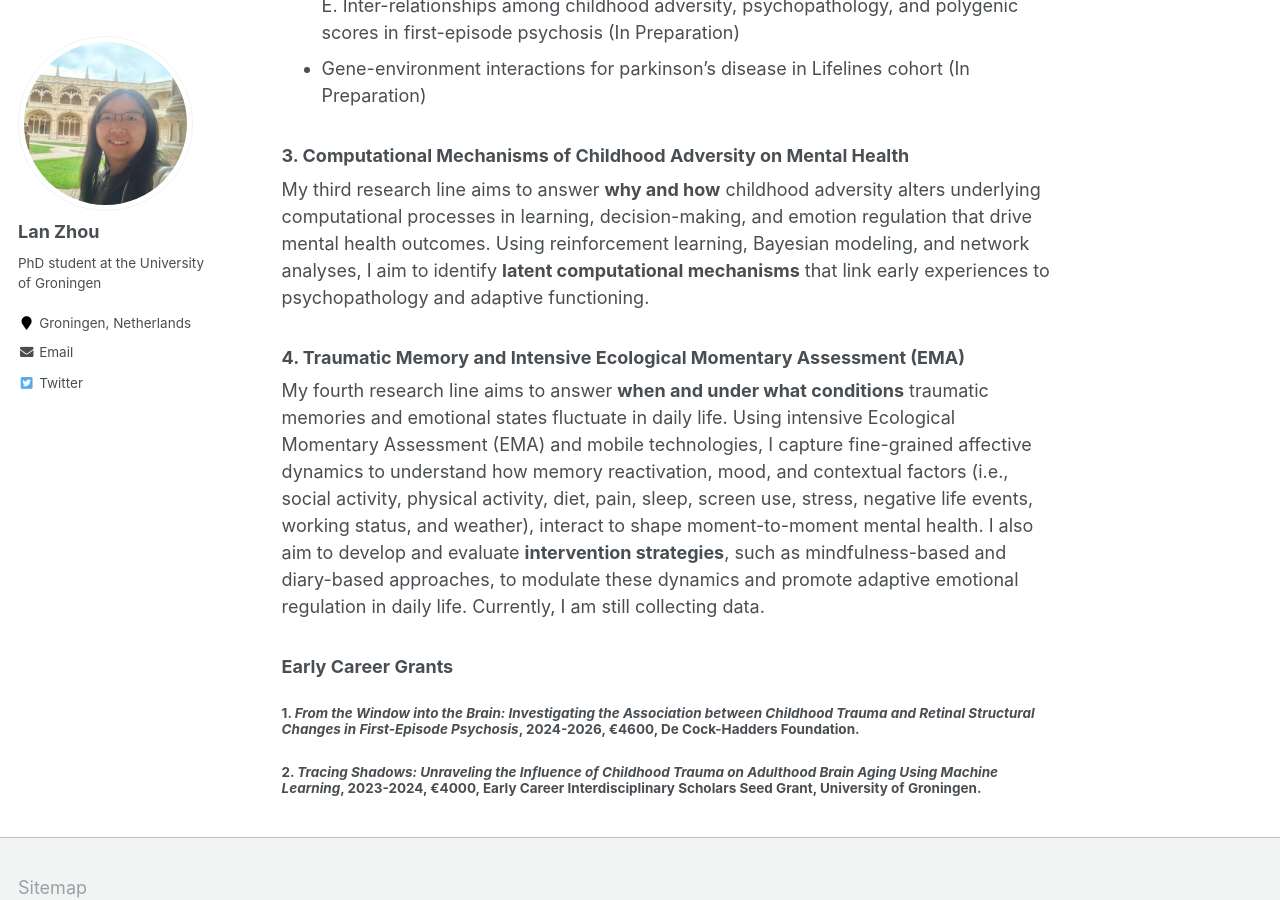
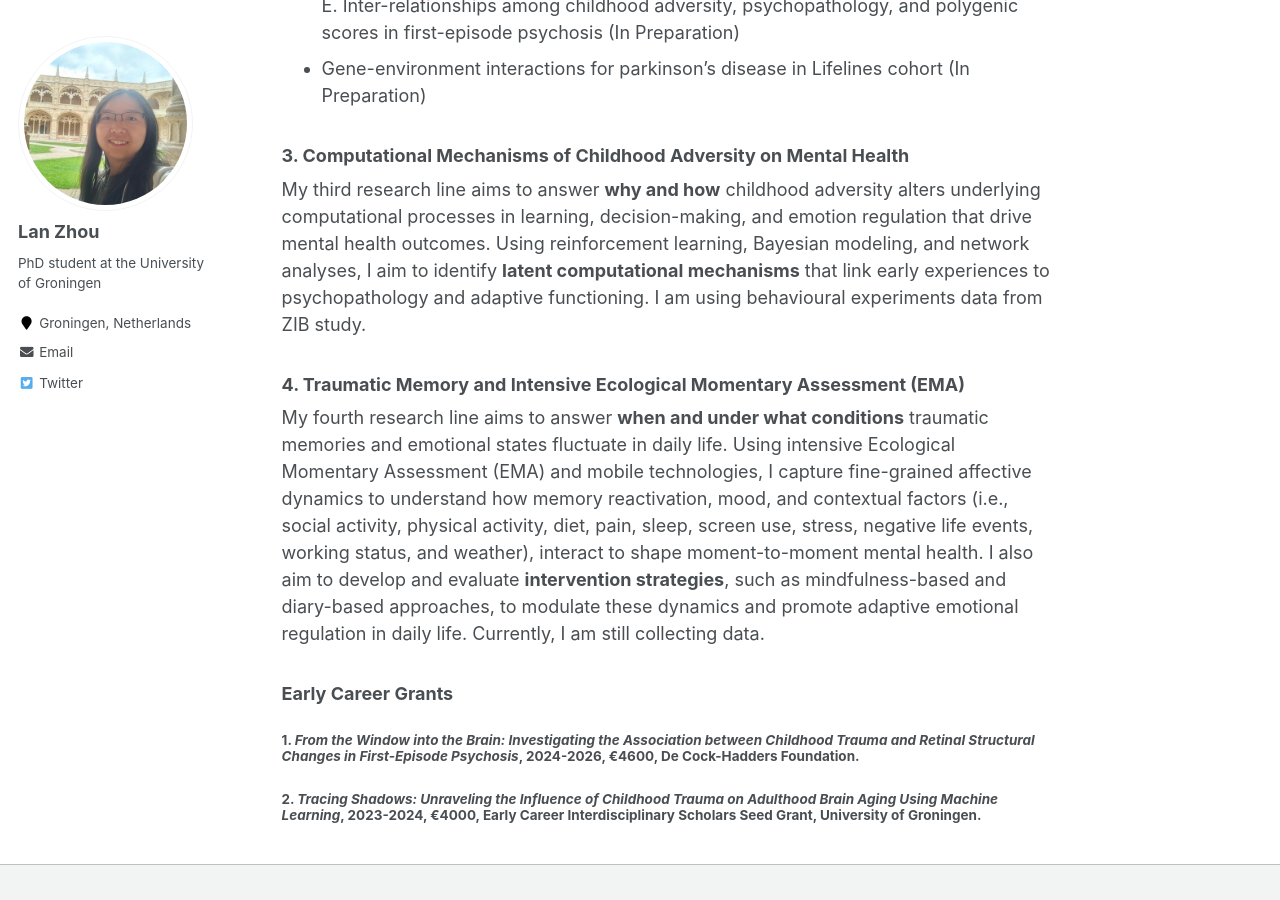
Before and after one commit to lanzhou-psy/personal-page, a Jekyll site: the page built from _pages/projects.md, in a window 1280 px wide and 900 px high, scrolled down 2021 px. Built offline with Jekyll 4.4.1, drawn with Linux system fonts in a browser that asks for light colours.

Commit message:
Update projects.md with ZIB study data reference
Added details about using behavioral experiments data from the ZIB study in the research line on childhood adversity.

```diff
--- a/_pages/projects.md
+++ b/_pages/projects.md
@@ -37,7 +37,7 @@ My second research line aims to answer how genetic predispositions interact with
 
 ### 3. Computational Mechanisms of Childhood Adversity on Mental Health
 
-My third research line aims to answer **why and how** childhood adversity alters underlying computational processes in learning, decision-making, and emotion regulation that drive mental health outcomes. Using reinforcement learning, Bayesian modeling, and network analyses, I aim to identify **latent computational mechanisms** that link early experiences to psychopathology and adaptive functioning.
+My third research line aims to answer **why and how** childhood adversity alters underlying computational processes in learning, decision-making, and emotion regulation that drive mental health outcomes. Using reinforcement learning, Bayesian modeling, and network analyses, I aim to identify **latent computational mechanisms** that link early experiences to psychopathology and adaptive functioning. I am using behavioural experiments data from ZIB study.
 
 ### 4. Traumatic Memory and Intensive Ecological Momentary Assessment (EMA)
 
```
